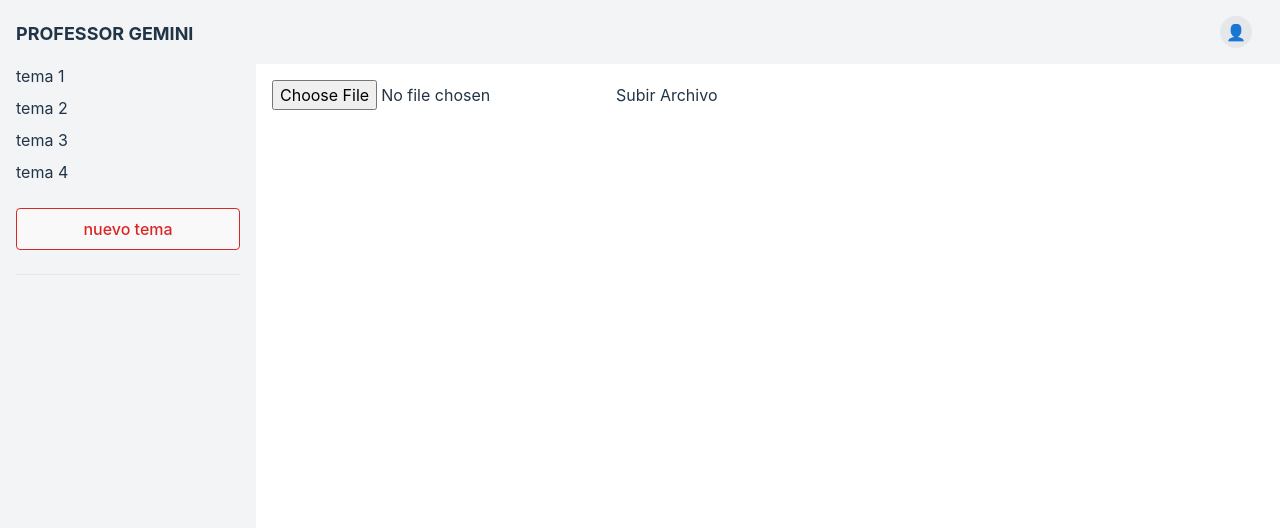
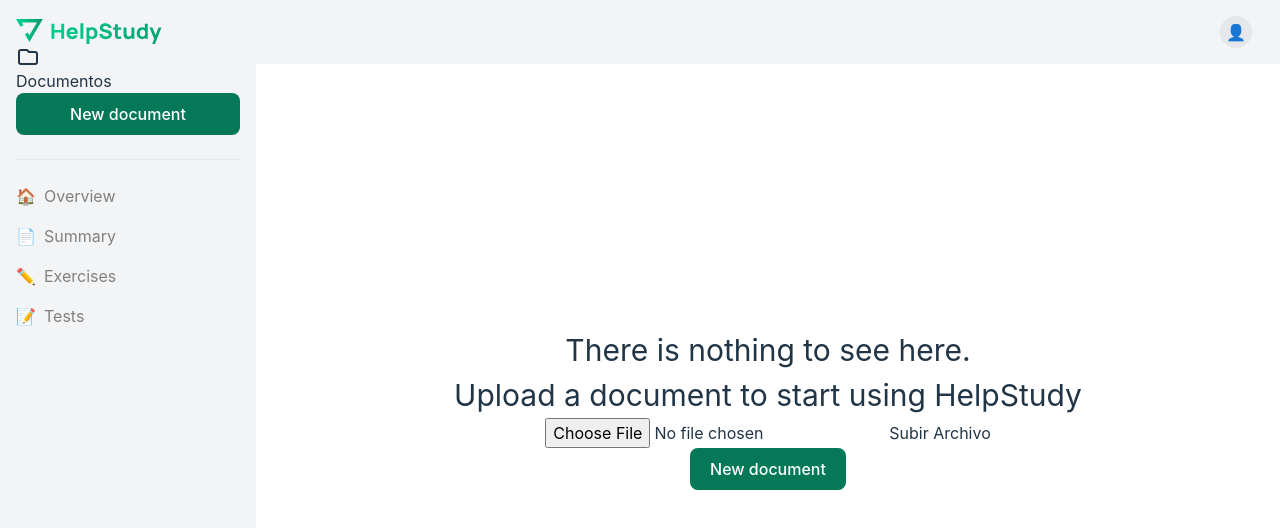
Before and after one commit to shbonillap/front-gemini, a React (Vite) app: page / in a window 1280 px wide. Shown: the top 528 px of the page. Built offline with nearby package versions, Linux system fonts and the light colour scheme.

Commit message:
new changes

```diff
--- a/src/App.css
+++ b/src/App.css
@@ -10,10 +10,8 @@
 }
 
 .logo {
-  height: 6em;
-  padding: 1.5em;
-  will-change: filter;
-  transition: filter 300ms;
+  background-image: url(./assets/Logo.svg);
+
 }
 .logo:hover {
   filter: drop-shadow(0 0 2em #646cffaa);
--- a/src/App.jsx
+++ b/src/App.jsx
@@ -4,6 +4,11 @@ import Axios from "axios";
 import Resume from "./components/resume.jsx";
 import Exercises from "./components/exercises.jsx";
 import Exam from "./components/exam.jsx";
+import logo from './assets/Logo.svg'; // Tell webpack this JS file uses this image
+
+<svg xmlns="http://www.w3.org/2000/svg" fill="none" viewBox="0 0 24 24" strokeWidth={1.5} stroke="currentColor" className="size-6">
+  <path strokeLinecap="round" strokeLinejoin="round" d="M2.25 12.75V12A2.25 2.25 0 0 1 4.5 9.75h15A2.25 2.25 0 0 1 21.75 12v.75m-8.69-6.44-2.12-2.12a1.5 1.5 0 0 0-1.061-.44H4.5A2.25 2.25 0 0 0 2.25 6v12a2.25 2.25 0 0 0 2.25 2.25h15A2.25 2.25 0 0 0 21.75 18V9a2.25 2.25 0 0 0-2.25-2.25h-5.379a1.5 1.5 0 0 1-1.06-.44Z" />
+</svg>
 
 const MAX_FILE_SIZE = 20971520; // 20 MB
 
@@ -52,38 +57,63 @@ const App = () => {
   return (
     <div className="w-screen h-screen flex">
       <aside className="w-2/10 bg-gray-100 p-4">
-        <h2 className="text-lg font-bold mb-4 mt-1">PROFESSOR GEMINI</h2>
-        <ul className="mb-6">
-          <li className="mb-2">tema 1</li>
-          <li className="mb-2">tema 2</li>
-          <li className="mb-2">tema 3</li>
-          <li className="mb-2">tema 4</li>
-        </ul>
-        <button className="w-full py-2 text-red-600 border border-red-600 rounded">
-          nuevo tema
+        <img src={logo} alt="logo" />
+        {localStorage.getItem("file") ?
+          <p>{localStorage.getItem("file")}</p> :
+          <div >
+            <svg xmlns="http://www.w3.org/2000/svg" className="h-6 w-6" fill="none" viewBox="0 0 24 24" stroke="currentColor" strokeWidth={2} width={0.5}>
+              <path strokeLinecap="round" strokeLinejoin="round" d="M3 7v10a2 2 0 002 2h14a2 2 0 002-2V9a2 2 0 00-2-2h-6l-2-2H5a2 2 0 00-2 2z" />
+            </svg>
+            <p>Documentos</p>
+          </div>
+
+        }
+        <button style={{ 'background-color': '#047857', 'color': "white" }} className="w-full py-2 text-600 semi-rounded">
+          New document
         </button>
         <hr className="my-6" />
-        {filename &&
-          <nav disable={filename}>
+        {!filename ?
+          <nav style={{ 'color': "grey" }}>
             <ul>
               <li className="flex items-center mb-4">
                 <span className="mr-2">🏠</span>
-                <span>Contenido</span>
+                <span>Overview</span>
               </li>
               <li className="flex items-center mb-4">
                 <span className="mr-2">📄</span>
-                <input type='button' onClick={() => setResume(true)} value="Resumen"></input>
+                <span>Summary</span>
               </li>
               <li className="flex items-center mb-4">
                 <span className="mr-2">✏️</span>
-                <input type='button' onClick={() => setExercises(true)} value="Ejercicios"></input>
+                <span>Exercises</span>
               </li>
               <li className="flex items-center mb-4">
                 <span className="mr-2">📝</span>
-                <input type='button' onClick={() => setExam(true)} value="Examen"></input>
+                <span>Tests</span>
+              </li>
+            </ul>
+          </nav> :
+          <nav>
+            <ul>
+              <li className="flex items-center mb-4">
+                <span className="mr-2">🏠</span>
+                <span>Overview</span>
+              </li>
+              <li className="flex items-center mb-4">
+                <span className="mr-2">📄</span>
+                <input type='button' onClick={() => setResume(true)} value="Summary"></input>
+              </li>
+              <li className="flex items-center mb-4">
+                <span className="mr-2">✏️</span>
+                <input type='button' onClick={() => setExercises(true)} value="Exercises"></input>
+              </li>
+              <li className="flex items-center mb-4">
+                <span className="mr-2">📝</span>
+                <input type='button' onClick={() => setExam(true)} value="Tests"></input>
               </li>
             </ul>
           </nav>
+
         }
       </aside>
 
@@ -95,14 +125,26 @@ const App = () => {
         </div>
 
         <main className="flex-1 p-4">
+          {!filename ?
+            <div style={{ textAlign: "center", marginTop:"25%" }}>
+              <p style={{fontSize:"30px"}}>There is nothing to see here.<br/>
+                Upload a document to start using HelpStudy</p>
                 <form method="POST" encType="multipart/form-data">
               <input id="file" type="file" name="file" />
               <input type="button" onClick={() => uploadFile(setFilename, setErrorMessage)} value="Subir Archivo" />
             </form>
+              <button onClick={() => uploadFile(setFilename, setErrorMessage)} style={{ 'background-color': '#047857', 'color': "white" }} className="py-2 text-600 semi-rounded">
+                New document
+              </button>
+            </div>
+            :
+            <div>
               {errorMessage && <p style={{ color: 'red' }}>{errorMessage}</p>}
-          {resume && <div><br></br><h1>Resumen</h1><Resume filename={filename} /><p>Cargando resumen....</p></div>}
-          {exercises && <div><br></br><h1>Ejercicios</h1><Exercises filename={filename} /><p>Cargando ejercicios....</p></div>}
+              {resume && <div><br></br><h1>Resumen</h1><Resume filename={filename} /></div>}
+              {exercises && <div><br></br><h1>Ejercicios</h1><Exercises filename={filename} /><p></p></div>}
               {exam && <div><br></br><h1>Examen</h1><Exam filename={filename} /><p>Cargando ejercicios....</p></div>}
+            </div>}
+
         </main>
       </div>
     </div>
--- a/src/components/exam.jsx
+++ b/src/components/exam.jsx
@@ -3,6 +3,9 @@ import React, { useEffect, useState } from "react";
 
 const Exam = ({ filename }) => {
   const [exam, setExam] = useState([]);
+  const [getExam, getsetExam] = useState(false);
+
+
 
   useEffect(() => {
     if (filename) {
@@ -23,7 +26,11 @@ const Exam = ({ filename }) => {
 
   return (
     <div>
+      <button className="w-full py-2 text-red-600 border border-red-600 rounded" onClick={() => getsetExam(true)}>
+          Examen
+        </button>
       <div>
+      <p>Cargando examen...</p>
         {exam}
       </div>
     </div>
--- a/src/components/exercises.jsx
+++ b/src/components/exercises.jsx
@@ -3,6 +3,7 @@ import React, { useEffect, useState } from "react";
 
 const Exercises = ({ filename }) => {
   const [exercise, setExercise] = useState([]);
+  const [getExercise, getsetExercise] = useState(false);
 
   useEffect(() => {
     if (filename) {
@@ -23,9 +24,15 @@ const Exercises = ({ filename }) => {
 
   return (
     <div>
-      <div>
-        {exercise}
-      </div>
+      <button className="w-full py-2 text-red-600 border border-red-600 rounded" onClick={() => getsetExercise(true)}>
+          Ejercicios
+        </button>
+      {getExercise &&
+        <div>
+          <p>Cargando ejercicios...</p>
+          {exercise}
+        </div>
+      }
     </div>
   );
 }
--- a/src/components/resume.jsx
+++ b/src/components/resume.jsx
@@ -5,6 +5,8 @@ const Resume = ({ filename }) => {
     console.log("Realizando resumen")
 
     const [resume, setResume] = useState([]);
+    const [viewmore, setViewmore] = useState(false);
+
 
     useEffect(() => {
         if (filename) {
@@ -17,14 +19,27 @@ const Resume = ({ filename }) => {
                 .catch((error) => {
                     console.log(error);
                 });
+
+        }
+        if(viewmore){
+            axios
+                .get(`http://localhost:3000/resume/${filename}/${localStorage.getItem(filename)}`)
+                .then((response) => {
+                    console.log(response.data)
+                })
+                .catch((error) => {
+                    console.log(error);
+                });
         }
     }, [filename]);
 
     return (
         <div>
             <div>
+                <p>Cargando resumen...</p>
                 {resume}
             </div>
+            <input type='button' onClick={() => setViewmore(true)} value="Ver más"></input>
         </div>
     );
 }
```
Also changed, not shown: package.json (+7 -0 lines), src/assets/Logo.svg (added), 1 other file (tests, documents, lock files or other folders). Lines whose indentation alone changed are shown as unchanged.
